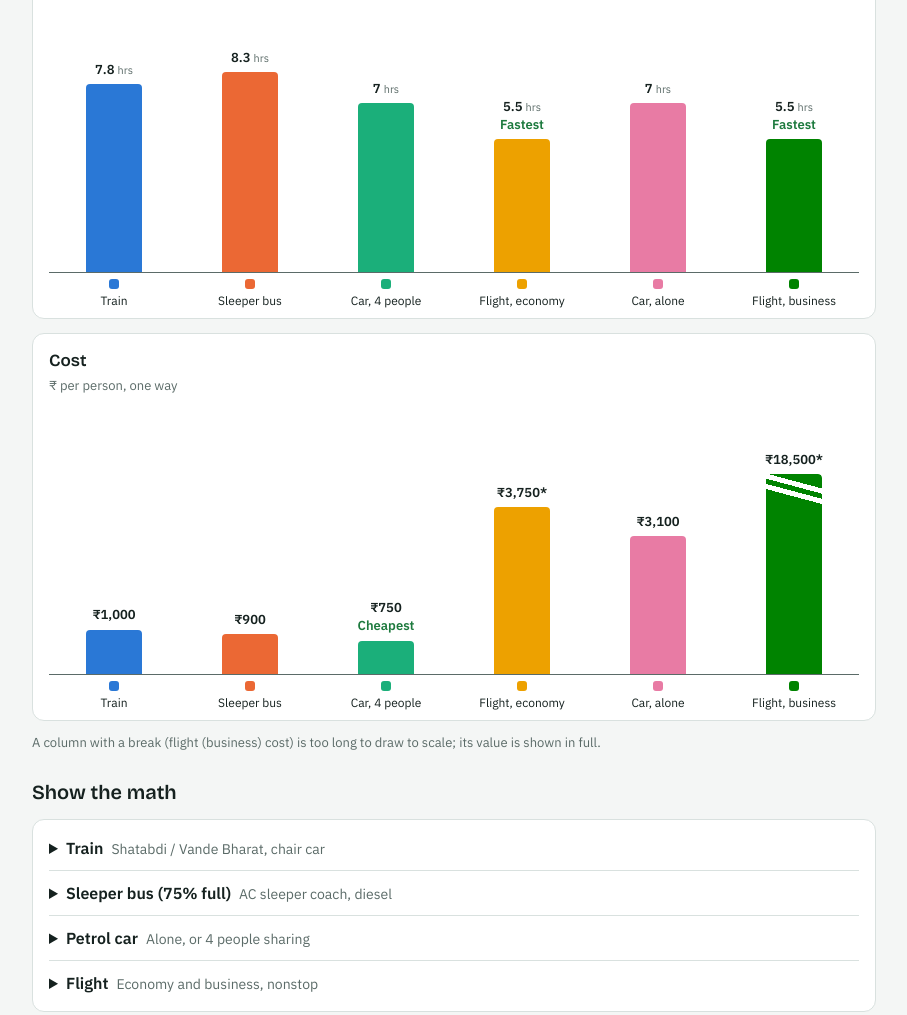
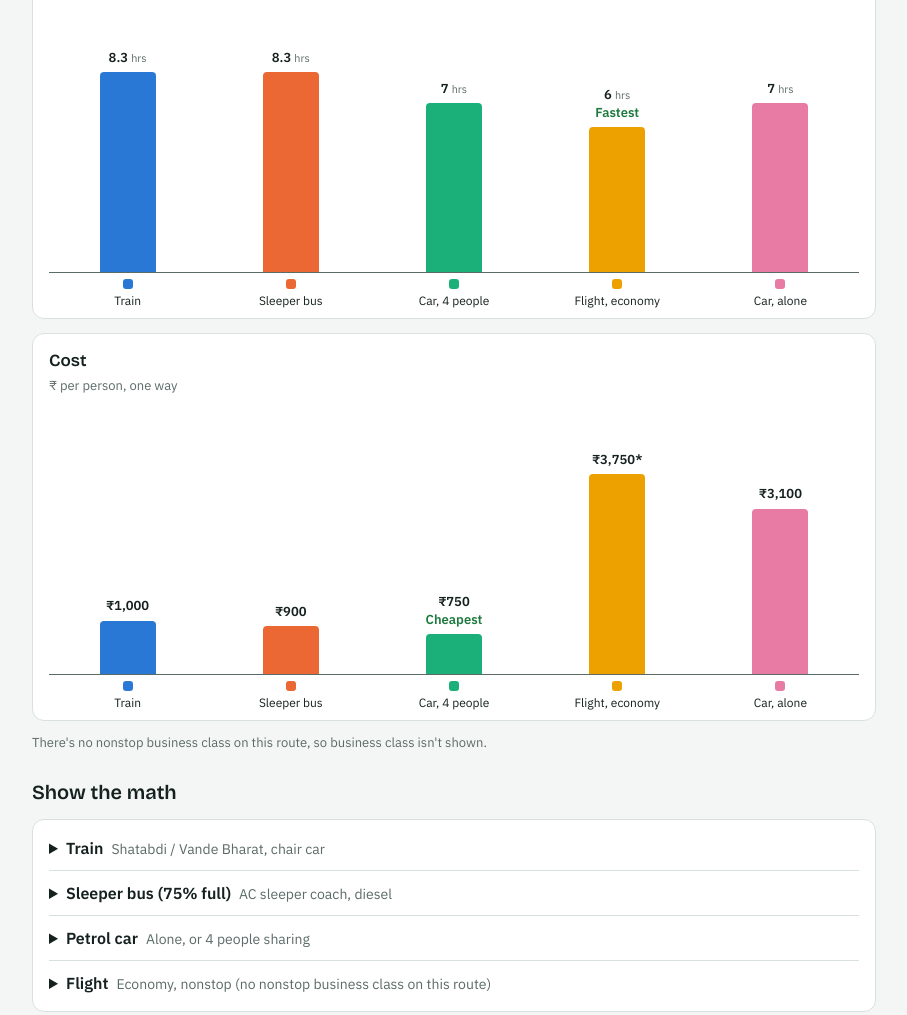
Before and after one commit to sr12blr/travel-emissions, a plain HTML site: page index.html in a window 1280 px wide. Shown: the part 978-1993 px from the top of the page, without its empty margins (186-1093 px from the left). Drawn offline with nearby package versions, Linux system fonts and the light colour scheme.

Commit message:
Update access times, shorter bus label, hide business where unavailable
- Trains and flights: 1.5 hrs to and from the station or airport at each end (2 hrs for Bengaluru)
- Legend says Sleeper bus
- Business class removed on routes with no nonstop business, including Bengaluru-Chennai

Co-Authored-By: Claude Opus 5.5 <noreply@anthropic.com>
Claude-Session: https://claude.ai/code/session_01J6kVmSJUDVE6gx1qzkTmTh

```diff
--- a/index.html
+++ b/index.html
@@ -143,10 +143,11 @@ summary .msub{font-weight:400;color:var(--muted);font-size:14px;margin-left:8px}
 const CITIES = ["Bengaluru","Chennai","Delhi","Hyderabad","Kolkata","Mumbai"];
 const A = { trainG:7.837, petrolKg:2.3, kmpl:15, dieselKg:2.6444, busKmpl:3.5, berths:36, occ:0.75,
   petrolRs:111.21, tollLo:1000/660, tollHi:1500/660, wait:1, exit:0.5, trainBuf:3, busBuf:1.5, fast:55, slow:41 };
-const ACCESS = { Bengaluru:[2,2], Chennai:[1,1], Delhi:[1,1.5], Mumbai:[1,1.5], Hyderabad:[1,1.5], Kolkata:[1,1.5] };
+// Time to get to the station or airport at the start, and from it at the end (each side)
+const ACCESS = { Bengaluru:[2,2], Chennai:[1.5,1.5], Delhi:[1.5,1.5], Mumbai:[1.5,1.5], Hyderabad:[1.5,1.5], Kolkata:[1.5,1.5] };
 // One row per city pair (same as the Inputs tab of the data sheet). null = not available yet.
 const ROUTES = [
- {a:"Bengaluru",b:"Chennai",road:330,rail:369,train:"Shatabdi / Vande Bharat",tclass:"chair car",tH:[4.5,5],tFare:[1000,1000],fH:1,bH:[6.5,7],bFare:[590,1184],eco:69,bus:132,fEco:[7000,8000],fBus:[37000,null]},
+ {a:"Bengaluru",b:"Chennai",road:330,rail:369,train:"Shatabdi / Vande Bharat",tclass:"chair car",tH:[4.5,5],tFare:[1000,1000],fH:1,bH:[6.5,7],bFare:[590,1184],eco:69,bus:132,fEco:[7000,8000],fBus:null,noBus:true},
  {a:"Delhi",b:"Mumbai",road:1422,rail:1384,train:"Mumbai Rajdhani (12951/52)",tclass:"AC 3-tier",tH:[15.5,16],tFare:[2345,2345],fH:2.17,bH:null,bFare:null,eco:172,bus:375,fEco:[12000,12500],fBus:[57000,62500]},
  {a:"Delhi",b:"Bengaluru",road:2167,rail:2371,train:"Bengaluru Rajdhani (22691/92)",tclass:"AC 3-tier",tH:[33.5,34],tFare:[2360,2360],fH:2.75,bH:null,bFare:null,eco:231,bus:509,fEco:[19000,20000],fBus:[67000,67000]},
  {a:"Delhi",b:"Chennai",road:2201,rail:2182,train:"Chennai Rajdhani (12433/34), twice a week",tclass:"AC 3-tier",tH:[28,28.5],tFare:[2315,2390],fH:2.83,bH:null,bFare:null,eco:230,bus:548,fEco:[21500,22000],fBus:[63000,65000]},
@@ -181,13 +182,13 @@ function compute(from,to){
   const tollAvg = (A.tollLo + A.tollHi)/2;
   const longDrive = r.road/A.fast > 12;
   return { r, modes: [
-    {id:"train", name:"Train", co2: Math.round(r.rail*A.trainG/100)/10, time: one(avg(r.tH[0], r.tH[1]) + A.trainBuf), cost: one(rTo(mean(r.tFare), 5))},
+    {id:"train", name:"Train", co2: Math.round(r.rail*A.trainG/100)/10, time: one(Math.round((avg(r.tH[0], r.tH[1]) + ACCESS[from][0] + ACCESS[to][0])*10)/10), cost: one(rTo(mean(r.tFare), 5))},
     {id:"bus", name:"Sleeper bus (75% full)", co2: r.bH? r1(busKg): null, time: r.bH? one(avg(r.bH[0], r.bH[1]) + A.busBuf) : null, cost: r.bFare? one(rTo(mean(r.bFare),50)) : null, na: !r.bH && "No practical direct bus on this route"},
     {id:"car4", name:"Petrol car (4 people)", co2: r1(carKg/4), time: one(carT), cost: one(rTo((fuelRs+r.road*tollAvg)/4,50)), note: longDrive && "Driving time only; needs overnight stops"},
     {id:"eco", name:"Flight (economy)", flight:true, co2: r.eco!=null ? Math.round(r.eco/2) : null, time: one(Math.round(flT*10)/10), cost: half(r.fEco), star:true},
     {id:"car1", name:"Petrol car (alone)", co2: r1(carKg), time: one(carT), cost: one(rTo(fuelRs+r.road*tollAvg,100)), note: longDrive && "Driving time only; needs overnight stops"},
     {id:"bus1", name:"Flight (business)", flight:true, co2: r.bus!=null ? Math.round(r.bus/2) : null, time: one(Math.round(flT*10)/10), cost: half(r.fBus), star:true, note: r.noBus && "No nonstop business class on this route; CO₂ is ICAO's business figure", noFare: r.noBus},
-  ]};
+  ].filter(m => !(m.id==="bus1" && r.noBus)), noBusiness: !!r.noBus };
 }
 </script>
 <script>
@@ -200,7 +201,6 @@ const SOURCES = [
  ["All","Sleeper bus berths: Coach Builders India","https://coachbuildersindia.com/sleeper-buses-in-india-explained/"],
  ["All","Petrol price (Mumbai): BankBazaar","https://www.bankbazaar.com/fuel/petrol-price-mumbai.html"],
  ["Bengaluru–Chennai","Bus fare: zingbus","https://www.zingbus.com/blog/bangalore-to-chennai-by-bus-complete-guide/"],
- ["Bengaluru–Chennai","Business fare: Air India","https://www.airindia.com/en-in/book-flights/bangalore-to-chennai-flights"],
  ["Delhi–Mumbai","Road distance: Holidify","https://www.holidify.com/places/mumbai/how-to-reach/delhi-to-mumbai-1192.html"],
  ["Delhi–Mumbai","Mumbai Rajdhani distance, time and fare: India.com","https://www.india.com/news/india-fastest-rajdhani-express-top-speed-stoppages-fares-shatabdi-express-duronto-express-tejas-express-vande-bharat-express-gatimaan-express-humsafar-express-garib-rath-express-jan-shatabdi-e-7675056/"],
  ["Delhi–Bengaluru","Road distance: Holidify","https://www.holidify.com/places/bangalore/how-to-reach/delhi-to-bangalore-182.html"],
@@ -268,7 +268,7 @@ function render(){
   const mid = v => v ? (v[0]+v[1])/2 : Infinity;
   const COLOR = {train:"var(--m1)", bus:"var(--m2)", car4:"var(--m3)", eco:"var(--m4)", car1:"var(--m5)", bus1:"var(--m6)"};
   const low = [...res.modes].sort((x,y)=>mid(get.co2(x))-mid(get.co2(y)))[0];
-  $("legend").innerHTML = res.modes.map(m => `<span><i style="background:${COLOR[m.id]}"></i>${esc(m.name)}</span>`).join("");
+  $("legend").innerHTML = res.modes.map(m => `<span><i style="background:${COLOR[m.id]}"></i>${esc(m.name.replace(" (75% full)",""))}</span>`).join("");
   const CH = [
     {k:"co2", title:"CO₂", sub:"kg per person, one way", best:"Lowest", fmt:(v)=>`${v[0]} <small>kg</small>`},
     {k:"time", title:"Time", sub:"average hours, door to door", best:"Fastest", fmt:(v)=>`${range(v[0],v[1],hrs)} <small>hrs</small>`},
@@ -301,10 +301,12 @@ function render(){
       return `<div class="col"><div class="cval">${txt}${mid(v)===bestV?`<span class="best">${c.best}</span>`:""}</div><div class="cstack">${stack}</div></div>`;
     }).join("");
     const labs = sorted.map(({m}) => `<div class="clab"><i style="background:${COLOR[m.id]}"></i>${esc(SHORT[m.id])}</div>`).join("");
-    const rows = `<div class="cols" style="min-height:${HPX+70}px">${colsHtml}</div><div class="clabs">${labs}</div>`;
+    const gcols = `grid-template-columns:repeat(${sorted.length},minmax(0,1fr))`;
+    const rows = `<div class="cols" style="min-height:${HPX+70}px;${gcols}">${colsHtml}</div><div class="clabs" style="${gcols}">${labs}</div>`;
     return `<section class="chart" aria-label="${c.title}"><h3>${c.title}</h3><p class="sub">${c.sub}</p>${rows}</section>`;
   }).join("");
   const notes = [];
+  if(res.noBusiness) notes.push("There's no nonstop business class on this route, so business class isn't shown.");
   if(brokenNotes.length) notes.push(`A column with a break (${brokenNotes.join(", ")}) is too long to draw to scale; its value is shown in full.`);
     if(res.modes.some(m=>m.note && /overnight/.test(m.note))) notes.push("Driving times are time behind the wheel only; long drives need overnight stops.");
   $("scalenote").textContent = notes.join(" ");
@@ -328,7 +330,7 @@ function render(){
   const blocks = [
     {h:"Train", sub:`${esc(r.train)}, ${r.tclass}`, rows:[
       row("CO₂", `${r.rail.toLocaleString("en-IN")} km by rail × ${A.trainG} g CO₂ per passenger-km`, `${M[0].co2} kg`),
-      row("Time", `${half2(r.tH[0],r.tH[1])} hrs on the train${r.tH[1]!==r.tH[0]?` (average of ${range(r.tH[0],r.tH[1],hrs)})`:""}<br>+ ${A.trainBuf} hrs getting to and from stations`, `${hrs(M[0].time[0])} hrs`),
+      row("Time", `${half2(r.tH[0],r.tH[1])} hrs on the train${r.tH[1]!==r.tH[0]?` (average of ${range(r.tH[0],r.tH[1],hrs)})`:""}<br>+ ${u(ACCESS[from][0])} to the station in ${from}<br>+ ${u(ACCESS[to][0])} from the station in ${to}`, `${hrs(M[0].time[0])} hrs`),
       row("Cost", r.tFare[1]!==r.tFare[0] ? `Average of ${r.tclass} fares of ${range(r.tFare[0],r.tFare[1],inr)}` : `${cap(r.tclass)} fare`, inr(M[0].cost[0])),
     ]},
     {h:"Sleeper bus (75% full)", sub: r.bH ? "AC sleeper coach, diesel" : "", rows: r.bH ? [
@@ -341,10 +343,10 @@ function render(){
       row("Time", `${r.road.toLocaleString("en-IN")} km at ${A.fast} km/h = ${hrs(r.road/A.fast)} hrs, or at ${A.slow} km/h = ${hrs(r.road/A.slow)} hrs<br>Average of the two`, `${hrs(M[4].time[0])} hrs`),
       row("Cost", `Fuel: ${f1(L)} L × ₹${A.petrolRs} = ${inr(fuelRs)}<br>Tolls: ${r.road.toLocaleString("en-IN")} km × about ₹${f1(tollAvg)} per km = ${inr(tollRs)}<br>÷ 4 people sharing`, `${inr(M[4].cost[0])} alone<br>${inr(M[2].cost[0])} each for 4`),
     ]},
-    {h:"Flight", sub:"Economy and business, nonstop", rows:[
-      row("CO₂", r.eco!=null ? `ICAO calculator, round trip: ${r.eco} kg economy, ${r.bus} kg business<br>÷ 2 for one way<br><span class="mhint">Business seats take more space, so they get a bigger share of the plane's fuel.</span>` : "ICAO figures to be added", r.eco!=null ? `${M[3].co2} kg economy<br>${M[5].co2} kg business` : "—"),
+    {h:"Flight", sub: M[5] ? "Economy and business, nonstop" : "Economy, nonstop (no nonstop business class on this route)", rows:[
+      row("CO₂", r.eco!=null ? (M[5] ? `ICAO calculator, round trip: ${r.eco} kg economy, ${r.bus} kg business<br>÷ 2 for one way<br><span class="mhint">Business seats take more space, so they get a bigger share of the plane's fuel.</span>` : `ICAO calculator, round trip: ${r.eco} kg economy<br>÷ 2 for one way`) : "ICAO figures to be added", r.eco!=null ? `${M[3].co2} kg economy${M[5] ? `<br>${M[5].co2} kg business` : ""}` : "—"),
       row("Time", `${u(accFrom)} to the airport in ${from}<br>+ ${u(A.wait)} at the airport<br>+ ${u(r.fH)} flying<br>+ ${u(A.exit)} to get out<br>+ ${u(accTo)} to your destination in ${to}`, `${hrs(M[3].time[0])} hrs`),
-      row("Cost", `Half of the average round-trip fare on Google Flights*`, `${M[3].cost ? inr(M[3].cost[0]) : "—"} economy<br>${M[5].noFare ? "No nonstop business class" : (M[5].cost ? inr(M[5].cost[0])+" business" : "—")}`),
+      row("Cost", `Half of the average round-trip fare on Google Flights*`, `${M[3].cost ? inr(M[3].cost[0]) : "—"} economy${M[5] ? `<br>${M[5].cost ? inr(M[5].cost[0])+" business" : "—"}` : ""}`),
     ]},
   ];
   $("math").innerHTML = blocks.map(b => `<details><summary>${b.h}${b.sub?`<span class="msub">${b.sub}</span>`:""}</summary><div class="mbody">${b.rows.join("")}</div></details>`).join("");
```
